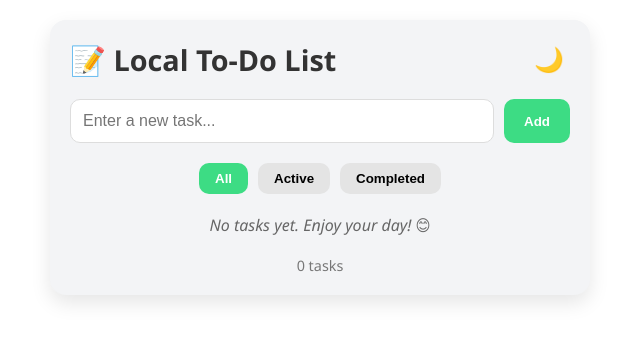
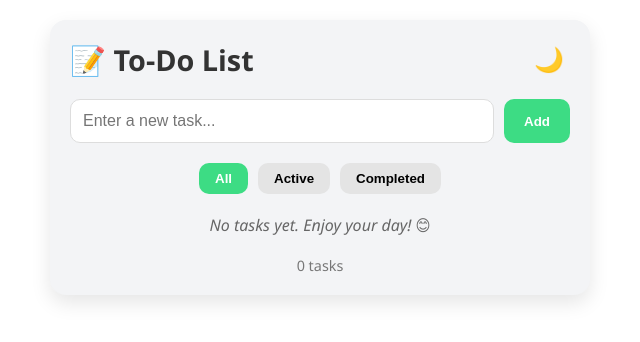
Before and after one commit to shivaydwivedi/Projects, a plain HTML site: page Beginner Projects/todolist/index.html in a window 1280 px wide. Shown: the whole page, without its empty margins (320-960 px from the left). Drawn offline with Linux system fonts and the light colour scheme.

```diff
--- a/Beginner Projects/todolist/index.html
+++ b/Beginner Projects/todolist/index.html
@@ -9,7 +9,7 @@
 <body>
     <div class="container">
         <header>
-            <h1>📝 Local To-Do List</h1>
+            <h1>📝 To-Do List</h1>
             <button id="toggle-theme">🌙</button>
         </header>
 
```
